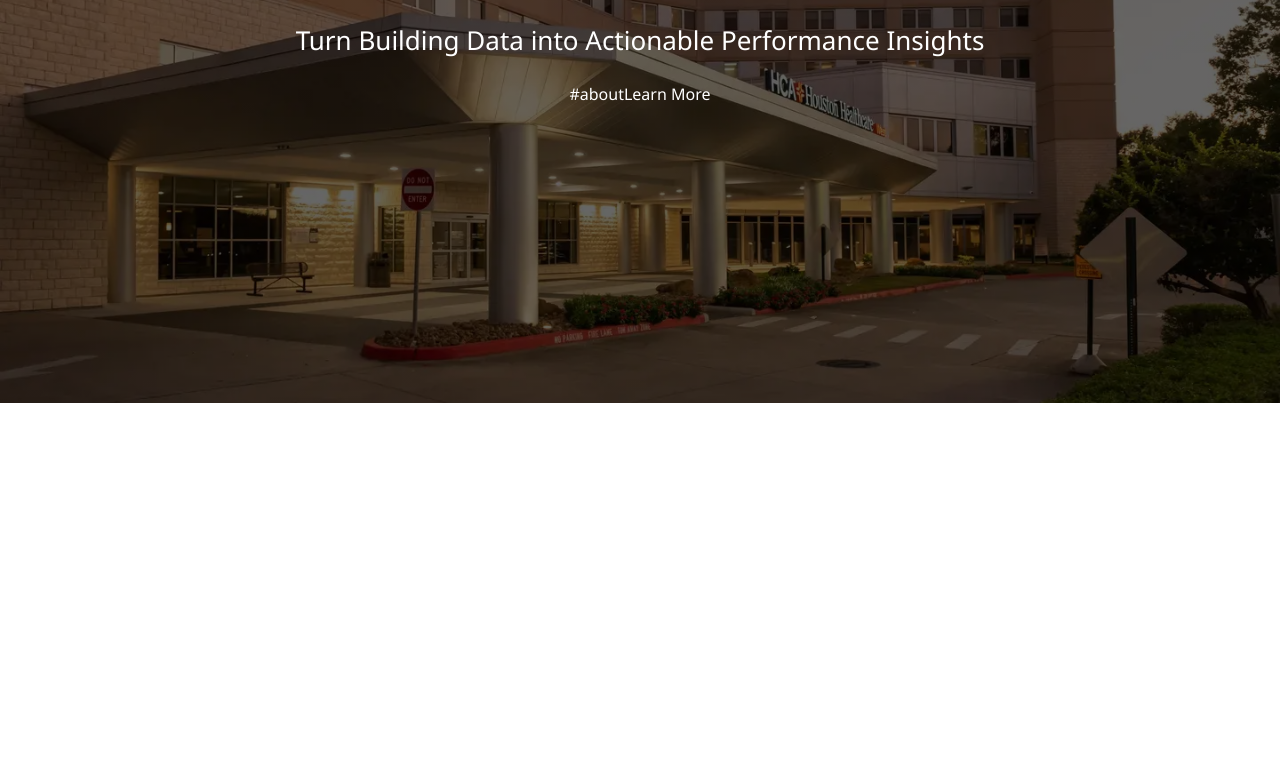
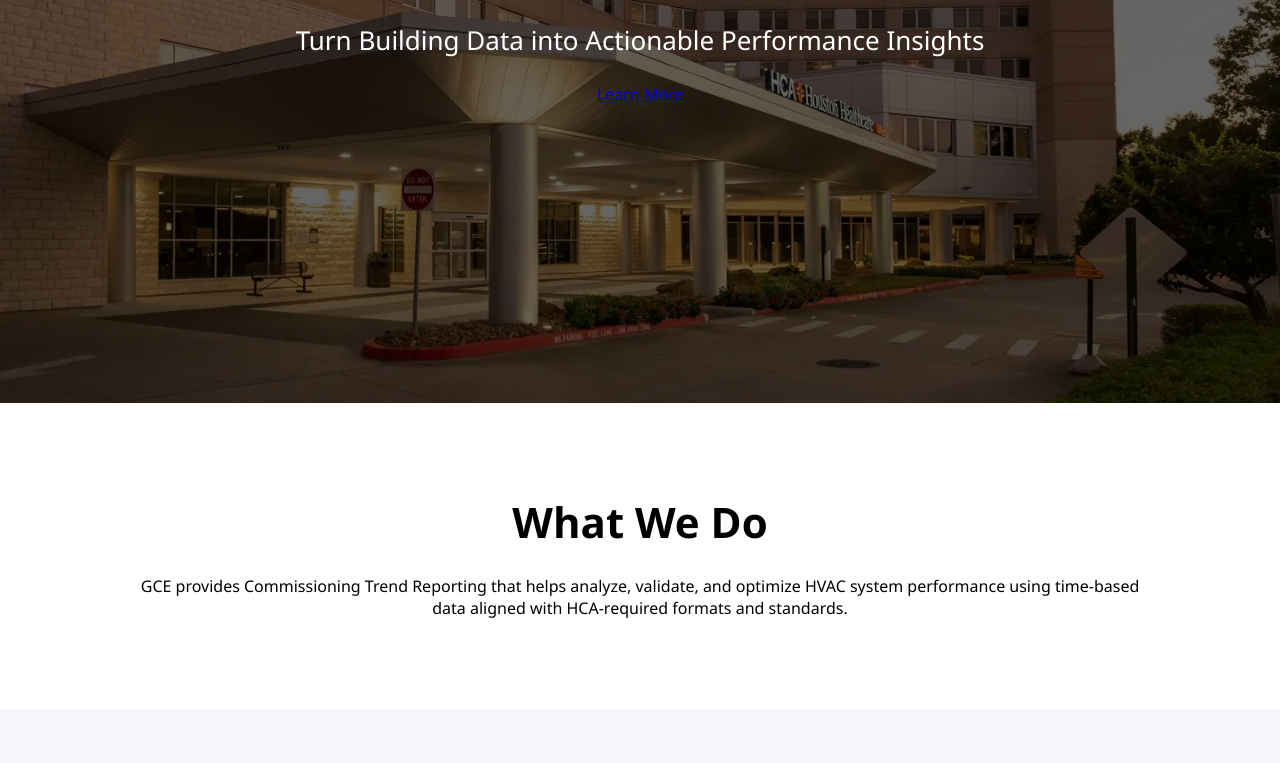
Before and after one commit to sajidshaikhwork-byte/trend-reporting, a plain HTML site: page index.html in a window 1280 px wide. Shown: the part 397-1160 px from the top of the page. Drawn offline with Linux system fonts and the light colour scheme.

Commit message:
Fix HTML structure and update content

```diff
--- a/index.html
+++ b/index.html
@@ -23,7 +23,7 @@
                 Turn Building Data into Actionable Performance Insights
             </p>
 
-            #aboutLearn More</a>
+           <a href="#about">Learn More</a>
 
         </div>
 
@@ -277,7 +277,7 @@
 
     </footer>
 
-    <script src="script.js"></body>script>
+    <script src="script.js"></script>
 
 </body>
 </html>
```
